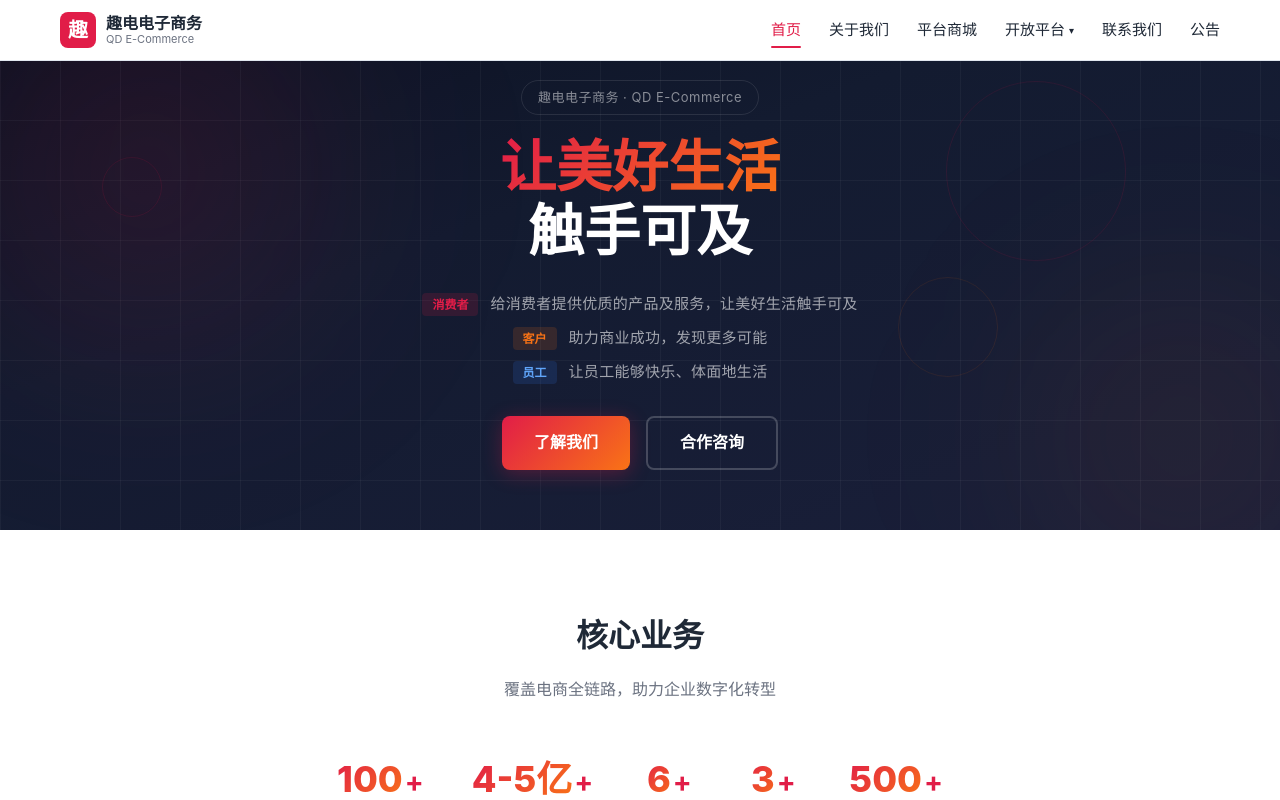
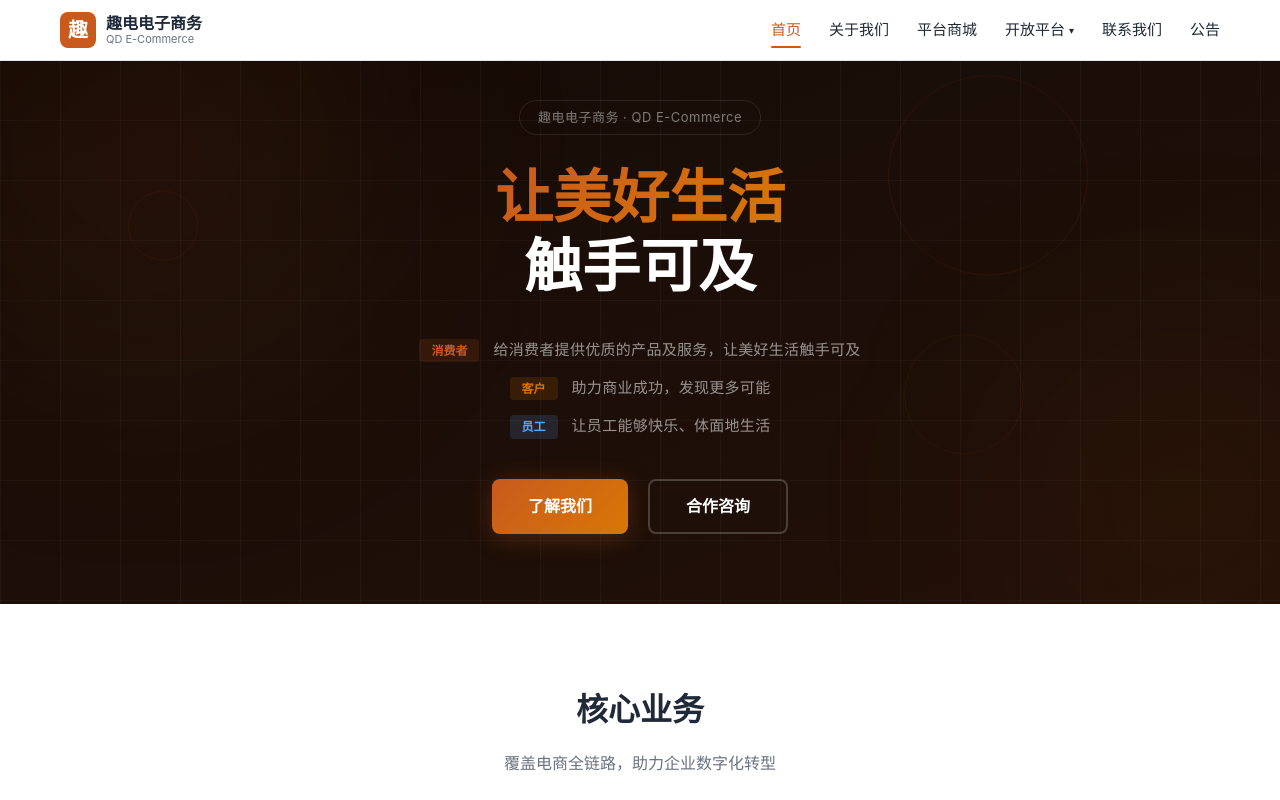
Before and after one commit to jack-zdl/qudiantech-frontend, a Vue app: page /#/ in a window 1280 px wide. Shown: the top 800 px of the page. Built offline with nearby package versions, Linux system fonts and the light colour scheme.

Commit message:
refactor: 全站主题色切换为石橙色, 首页布局间距调整

```diff
--- a/src/components/home/GlobalSection.vue
+++ b/src/components/home/GlobalSection.vue
@@ -74,12 +74,12 @@ function getChartOption() {
       },
       itemStyle: {
         areaColor: 'rgba(255,255,255,0.04)',
-        borderColor: 'rgba(225,29,72,0.15)',
+        borderColor: 'rgba(200,90,30,0.2)',
         borderWidth: 1.2,
       },
       emphasis: {
         itemStyle: {
-          areaColor: 'rgba(225,29,72,0.08)',
+          areaColor: 'rgba(200,90,30,0.1)',
         },
         label: {
           color: 'rgba(255,255,255,0.5)',
@@ -94,7 +94,7 @@ function getChartOption() {
         data: routes.slice(0, 4).map((r) => ({
           coords: r.coords,
           lineStyle: {
-            color: 'rgba(225,29,72,0.2)',
+            color: 'rgba(200,90,30,0.2)',
             width: 1,
             curveness: 0.2,
             type: 'dashed' as const,
@@ -121,8 +121,8 @@ function getChartOption() {
                 type: 'linear' as const,
                 x: 0, y: 0, x2: 1, y2: 0,
                 colorStops: [
-                  { offset: 0, color: 'rgba(249,115,22,0.5)' },
-                  { offset: 1, color: 'rgba(225,29,72,0.8)' },
+                  { offset: 0, color: 'rgba(217,119,6,0.5)' },
+                  { offset: 1, color: 'rgba(200,90,30,0.8)' },
                 ],
               },
               width: 2,
@@ -140,7 +140,7 @@ function getChartOption() {
           trailLength: 0.3,
           symbol: 'arrow',
           symbolSize: 8,
-          color: '#e11d48',
+          color: '#c85a1e',
         },
         z: 2,
       },
@@ -154,10 +154,10 @@ function getChartOption() {
           symbolSize: c.symbolSize + 12,
           itemStyle: {
             color: c.name === '上海总部'
-              ? 'rgba(225,29,72,0.15)'
+              ? 'rgba(200,90,30,0.15)'
               : c.name === '俄罗斯'
-                ? 'rgba(225,29,72,0.12)'
-                : 'rgba(249,115,22,0.1)',
+                ? 'rgba(200,90,30,0.12)'
+                : 'rgba(217,119,6,0.1)',
           },
         })),
         symbol: 'circle',
@@ -173,7 +173,7 @@ function getChartOption() {
             name: '上海总部',
             value: [121.47, 31.23],
             symbolSize: 18,
-            itemStyle: { color: '#e11d48' },
+            itemStyle: { color: '#c85a1e' },
             label: {
               show: true,
               formatter: '{b}',
@@ -188,7 +188,7 @@ function getChartOption() {
             name: '深圳',
             value: [114.06, 22.54],
             symbolSize: 12,
-            itemStyle: { color: '#f97316' },
+            itemStyle: { color: '#d97706' },
             label: {
               show: true,
               formatter: '{b}',
@@ -203,7 +203,7 @@ function getChartOption() {
             name: '安徽',
             value: [117.23, 31.82],
             symbolSize: 12,
-            itemStyle: { color: '#f97316' },
+            itemStyle: { color: '#d97706' },
             label: {
               show: true,
               formatter: '{b}',
@@ -218,7 +218,7 @@ function getChartOption() {
             name: '山西',
             value: [112.55, 37.87],
             symbolSize: 12,
-            itemStyle: { color: '#f97316' },
+            itemStyle: { color: '#d97706' },
             label: {
               show: true,
               formatter: '{b}',
@@ -233,7 +233,7 @@ function getChartOption() {
             name: '香港',
             value: [114.17, 22.32],
             symbolSize: 12,
-            itemStyle: { color: '#f97316' },
+            itemStyle: { color: '#d97706' },
             label: {
               show: true,
               formatter: '{b}',
@@ -248,7 +248,7 @@ function getChartOption() {
             name: '俄罗斯',
             value: [37.62, 55.76],
             symbolSize: 12,
-            itemStyle: { color: '#e11d48' },
+            itemStyle: { color: '#c85a1e' },
             label: {
               show: true,
               formatter: '{b}',
@@ -277,7 +277,7 @@ function getChartOption() {
             name: '上海总部',
             value: [121.47, 31.23],
             symbolSize: 30,
-            itemStyle: { color: 'rgba(225,29,72,0.08)' },
+            itemStyle: { color: 'rgba(200,90,30,0.08)' },
           },
         ],
         symbol: 'circle',
@@ -335,7 +335,7 @@ onUnmounted(() => {
   left: 0;
   right: 0;
   bottom: 0;
-  background: radial-gradient(ellipse at 50% 40%, rgba(225, 29, 72, 0.04) 0%, transparent 60%);
+  background: radial-gradient(ellipse at 50% 40%, rgba(200, 90, 30, 0.04) 0%, transparent 60%);
   pointer-events: none;
 }
 
@@ -389,8 +389,8 @@ onUnmounted(() => {
 }
 
 .market-card:hover {
-  background: rgba(225, 29, 72, 0.08);
-  border-color: rgba(225, 29, 72, 0.2);
+  background: rgba(200, 90, 30, 0.08);
+  border-color: rgba(200, 90, 30, 0.2);
   transform: translateY(-2px);
 }
 
--- a/src/components/home/HeroSection.vue
+++ b/src/components/home/HeroSection.vue
@@ -40,7 +40,7 @@
   display: flex;
   align-items: center;
   justify-content: center;
-  background: linear-gradient(160deg, #0b1020 0%, #131b30 40%, #1a1f3a 100%);
+  background: linear-gradient(160deg, #120804 0%, #1a0e08 40%, #221008 100%);
   position: relative;
   overflow: hidden;
 }
@@ -49,8 +49,8 @@
   position: absolute;
   inset: 0;
   background-image:
-    linear-gradient(rgba(255, 255, 255, 0.04) 1px, transparent 1px),
-    linear-gradient(90deg, rgba(255, 255, 255, 0.04) 1px, transparent 1px);
+    linear-gradient(rgba(255, 255, 255, 0.03) 1px, transparent 1px),
+    linear-gradient(90deg, rgba(255, 255, 255, 0.03) 1px, transparent 1px);
   background-size: 60px 60px;
   z-index: 1;
 }
@@ -58,94 +58,94 @@
 .hero-glow {
   position: absolute;
   border-radius: 50%;
-  filter: blur(100px);
+  filter: blur(120px);
   pointer-events: none;
   z-index: 1;
 }
 
 .hero-glow-1 {
-  width: 500px;
-  height: 500px;
-  top: -15%;
-  left: -8%;
-  background: radial-gradient(circle, rgba(225, 29, 72, 0.18) 0%, transparent 70%);
+  width: 550px;
+  height: 550px;
+  top: -20%;
+  left: -10%;
+  background: radial-gradient(circle, rgba(200, 90, 30, 0.15) 0%, transparent 70%);
 }
 
 .hero-glow-2 {
-  width: 400px;
-  height: 400px;
+  width: 450px;
+  height: 450px;
   bottom: -20%;
-  right: -8%;
-  background: radial-gradient(circle, rgba(249, 115, 22, 0.12) 0%, transparent 70%);
+  right: -10%;
+  background: radial-gradient(circle, rgba(217, 119, 6, 0.1) 0%, transparent 70%);
 }
 
 .hero-float-circle {
   position: absolute;
   border-radius: 50%;
-  border: 1px solid rgba(225, 29, 72, 0.12);
+  border: 1px solid rgba(200, 90, 30, 0.1);
   pointer-events: none;
   z-index: 1;
   animation: float 8s ease-in-out infinite;
 }
 
 .hero-float-1 {
-  width: 180px;
-  height: 180px;
-  top: 18%;
-  right: 12%;
+  width: 200px;
+  height: 200px;
+  top: 15%;
+  right: 15%;
   animation-delay: 0s;
 }
 
 .hero-float-2 {
-  width: 100px;
-  height: 100px;
-  top: 55%;
-  right: 22%;
+  width: 120px;
+  height: 120px;
+  top: 58%;
+  right: 20%;
   animation-delay: 2s;
-  border-color: rgba(249, 115, 22, 0.1);
+  border-color: rgba(217, 119, 6, 0.08);
 }
 
 .hero-float-3 {
-  width: 60px;
-  height: 60px;
-  top: 30%;
-  left: 8%;
+  width: 70px;
+  height: 70px;
+  top: 32%;
+  left: 10%;
   animation-delay: 4s;
 }
 
 @keyframes float {
   0%, 100% { transform: translateY(0px); }
-  50% { transform: translateY(-16px); }
+  50% { transform: translateY(-18px); }
 }
 
 .hero-content {
   position: relative;
   z-index: 2;
   text-align: center;
-  padding: 80px 0 60px;
+  padding: 100px 0 70px;
 }
 
 .hero-badge {
   display: inline-block;
-  padding: 6px 16px;
+  padding: 6px 18px;
   border: 1px solid rgba(255, 255, 255, 0.1);
   border-radius: 20px;
   font-size: 13px;
-  color: rgba(255, 255, 255, 0.5);
-  margin-bottom: 20px;
+  color: rgba(255, 255, 255, 0.45);
+  margin-bottom: 28px;
   letter-spacing: 0.5px;
 }
 
 .hero-title {
-  font-size: 56px;
+  font-size: 58px;
   font-weight: 800;
-  line-height: 1.15;
+  line-height: 1.2;
   color: var(--white);
-  margin-bottom: 28px;
+  margin-bottom: 36px;
 }
 
 .hero-gradient-text {
-  background: linear-gradient(135deg, #e11d48 0%, #f97316 100%);
+  background: linear-gradient(135deg, #c85a1e 0%, #d97706 100%);
   -webkit-background-clip: text;
   -webkit-text-fill-color: transparent;
   background-clip: text;
@@ -156,8 +156,8 @@
   display: flex;
   flex-direction: column;
   align-items: center;
-  gap: 10px;
-  margin-bottom: 32px;
+  gap: 14px;
+  margin-bottom: 40px;
 }
 
 .mission-row {
@@ -171,39 +171,39 @@
   display: inline-flex;
   align-items: center;
   justify-content: center;
-  padding: 2px 10px;
+  padding: 2px 12px;
   border-radius: 4px;
   font-size: 12px;
   font-weight: 700;
-  margin-right: 12px;
+  margin-right: 14px;
   flex-shrink: 0;
 }
 
 .label-consumer {
-  background: rgba(225, 29, 72, 0.15);
-  color: #e11d48;
+  background: rgba(200, 90, 30, 0.15);
+  color: #c85a1e;
 }
 
 .label-client {
-  background: rgba(249, 115, 22, 0.15);
-  color: #f97316;
+  background: rgba(217, 119, 6, 0.15);
+  color: #d97706;
 }
 
 .label-employee {
-  background: rgba(59, 130, 246, 0.15);
+  background: rgba(96, 165, 250, 0.15);
   color: #60a5fa;
 }
 
 .mission-text {
   font-size: 15px;
-  color: rgba(255, 255, 255, 0.6);
+  color: rgba(255, 255, 255, 0.55);
   font-weight: 400;
   letter-spacing: 0.3px;
 }
 
 .hero-actions {
   display: flex;
-  gap: 16px;
+  gap: 20px;
   justify-content: center;
 }
 
@@ -212,8 +212,8 @@
   align-items: center;
   justify-content: center;
   background: var(--primary-gradient);
-  box-shadow: 0 4px 20px rgba(225, 29, 72, 0.3);
-  padding: 12px 32px;
+  box-shadow: 0 4px 24px rgba(200, 90, 30, 0.3);
+  padding: 13px 36px;
   border-radius: 8px;
   font-size: 16px;
   font-weight: 600;
@@ -225,7 +225,7 @@
 }
 
 .btn-primary:hover {
-  box-shadow: 0 6px 28px rgba(225, 29, 72, 0.45);
+  box-shadow: 0 6px 32px rgba(200, 90, 30, 0.45);
 }
 
 .btn-outline {
@@ -235,7 +235,7 @@
   background: transparent;
   color: #fff;
   border: 2px solid rgba(255, 255, 255, 0.2);
-  padding: 12px 32px;
+  padding: 13px 36px;
   border-radius: 8px;
   font-size: 16px;
   font-weight: 600;
@@ -247,7 +247,7 @@
 .btn-outline:hover {
   border-color: var(--primary);
   color: var(--primary);
-  background: rgba(225, 29, 72, 0.08);
+  background: rgba(200, 90, 30, 0.08);
 }
 
 @media (max-width: 768px) {
@@ -266,7 +266,7 @@
     height: 80px;
   }
   .hero-content {
-    padding: 60px 0 40px;
+    padding: 70px 0 40px;
   }
   .mission-row {
     flex-direction: column;
--- a/src/styles/global.css
+++ b/src/styles/global.css
@@ -1,14 +1,14 @@
-/* ===== 趣电官网 全局样式 V7 ===== */
+/* ===== 趣电官网 全局样式 V7 - 石橙色主题 ===== */
 
 :root {
-  --primary: #e11d48;
-  --primary-dark: #be123c;
-  --primary-light: #fee2e2;
-  --primary-gradient: linear-gradient(135deg, #e11d48, #f97316);
-  --dark: #0f172a;
+  --primary: #c85a1e;
+  --primary-dark: #a34812;
+  --primary-light: #fff0e5;
+  --primary-gradient: linear-gradient(135deg, #c85a1e, #d97706);
+  --dark: #150a05;
   --text: #1f2937;
   --text-secondary: #6b7280;
-  --bg-light: #f8fafc;
+  --bg-light: #faf6f3;
   --border: #e2e8f0;
   --white: #ffffff;
   --danger: #ef4444;
@@ -85,7 +85,7 @@ img {
 }
 
 .btn-primary {
-  background: var(--primary);
+  background: var(--primary-gradient);
   color: var(--white);
 }
 
--- a/src/views/AboutView.vue
+++ b/src/views/AboutView.vue
@@ -186,7 +186,7 @@ const cultureList = [
 <style scoped>
 .page-banner {
   padding: 100px 0 60px;
-  background: linear-gradient(135deg, var(--dark) 0%, #1e1b4b 100%);
+  background: linear-gradient(135deg, var(--dark) 0%, #1f0f08 100%);
   text-align: center;
   position: relative;
   overflow: hidden;
@@ -199,7 +199,7 @@ const cultureList = [
   right: -20%;
   width: 400px;
   height: 400px;
-  background: radial-gradient(circle, rgba(225, 29, 72, 0.1) 0%, transparent 70%);
+  background: radial-gradient(circle, rgba(200, 90, 30, 0.1) 0%, transparent 70%);
   border-radius: 50%;
 }
 
--- a/src/views/ContactView.vue
+++ b/src/views/ContactView.vue
@@ -73,7 +73,7 @@ const offices = [
 <style scoped>
 .page-banner {
   padding: 100px 0 60px;
-  background: linear-gradient(135deg, var(--dark) 0%, #1e1b4b 100%);
+  background: linear-gradient(135deg, var(--dark) 0%, #1f0f08 100%);
   text-align: center;
   position: relative;
   overflow: hidden;
@@ -86,7 +86,7 @@ const offices = [
   right: -20%;
   width: 400px;
   height: 400px;
-  background: radial-gradient(circle, rgba(225, 29, 72, 0.1) 0%, transparent 70%);
+  background: radial-gradient(circle, rgba(200, 90, 30, 0.1) 0%, transparent 70%);
   border-radius: 50%;
 }
 
--- a/src/views/NoticeView.vue
+++ b/src/views/NoticeView.vue
@@ -146,7 +146,7 @@ onMounted(async () => {
 <style scoped>
 .page-banner {
   padding: 100px 0 60px;
-  background: linear-gradient(135deg, var(--dark) 0%, #1e1b4b 100%);
+  background: linear-gradient(135deg, var(--dark) 0%, #1f0f08 100%);
   text-align: center;
   position: relative;
   overflow: hidden;
@@ -159,7 +159,7 @@ onMounted(async () => {
   left: -10%;
   width: 300px;
   height: 300px;
-  background: radial-gradient(circle, rgba(225, 29, 72, 0.08) 0%, transparent 70%);
+  background: radial-gradient(circle, rgba(200, 90, 30, 0.08) 0%, transparent 70%);
   border-radius: 50%;
 }
 
--- a/src/views/OpenPlatformView.vue
+++ b/src/views/OpenPlatformView.vue
@@ -92,7 +92,7 @@
   left: -10%;
   width: 300px;
   height: 300px;
-  background: radial-gradient(circle, rgba(225, 29, 72, 0.08) 0%, transparent 70%);
+  background: radial-gradient(circle, rgba(200, 90, 30, 0.08) 0%, transparent 70%);
   border-radius: 50%;
 }
 
@@ -103,7 +103,7 @@
   right: -15%;
   width: 350px;
   height: 350px;
-  background: radial-gradient(circle, rgba(249, 115, 22, 0.06) 0%, transparent 70%);
+  background: radial-gradient(circle, rgba(217, 119, 6, 0.06) 0%, transparent 70%);
   border-radius: 50%;
 }
 
@@ -284,7 +284,7 @@
 }
 
 .build-actions .btn-primary:hover {
-  box-shadow: 0 6px 20px rgba(225, 29, 72, 0.3);
+  box-shadow: 0 6px 20px rgba(200, 90, 30, 0.3);
 }
 
 .build-actions .btn-outline {
--- a/src/views/ShopView.vue
+++ b/src/views/ShopView.vue
@@ -38,7 +38,7 @@ const platforms = ['拼多多', '京东', '天猫', '抖音电商', '跨境电
 <style scoped>
 .page-banner {
   padding: 100px 0 60px;
-  background: linear-gradient(135deg, var(--dark) 0%, #1e1b4b 100%);
+  background: linear-gradient(135deg, var(--dark) 0%, #1f0f08 100%);
   text-align: center;
   position: relative;
   overflow: hidden;
@@ -51,7 +51,7 @@ const platforms = ['拼多多', '京东', '天猫', '抖音电商', '跨境电
   left: -20%;
   width: 400px;
   height: 400px;
-  background: radial-gradient(circle, rgba(225, 29, 72, 0.1) 0%, transparent 70%);
+  background: radial-gradient(circle, rgba(200, 90, 30, 0.1) 0%, transparent 70%);
   border-radius: 50%;
 }
 
```
Also changed, not shown: 42 other files (tests, documents, lock files or other folders).
